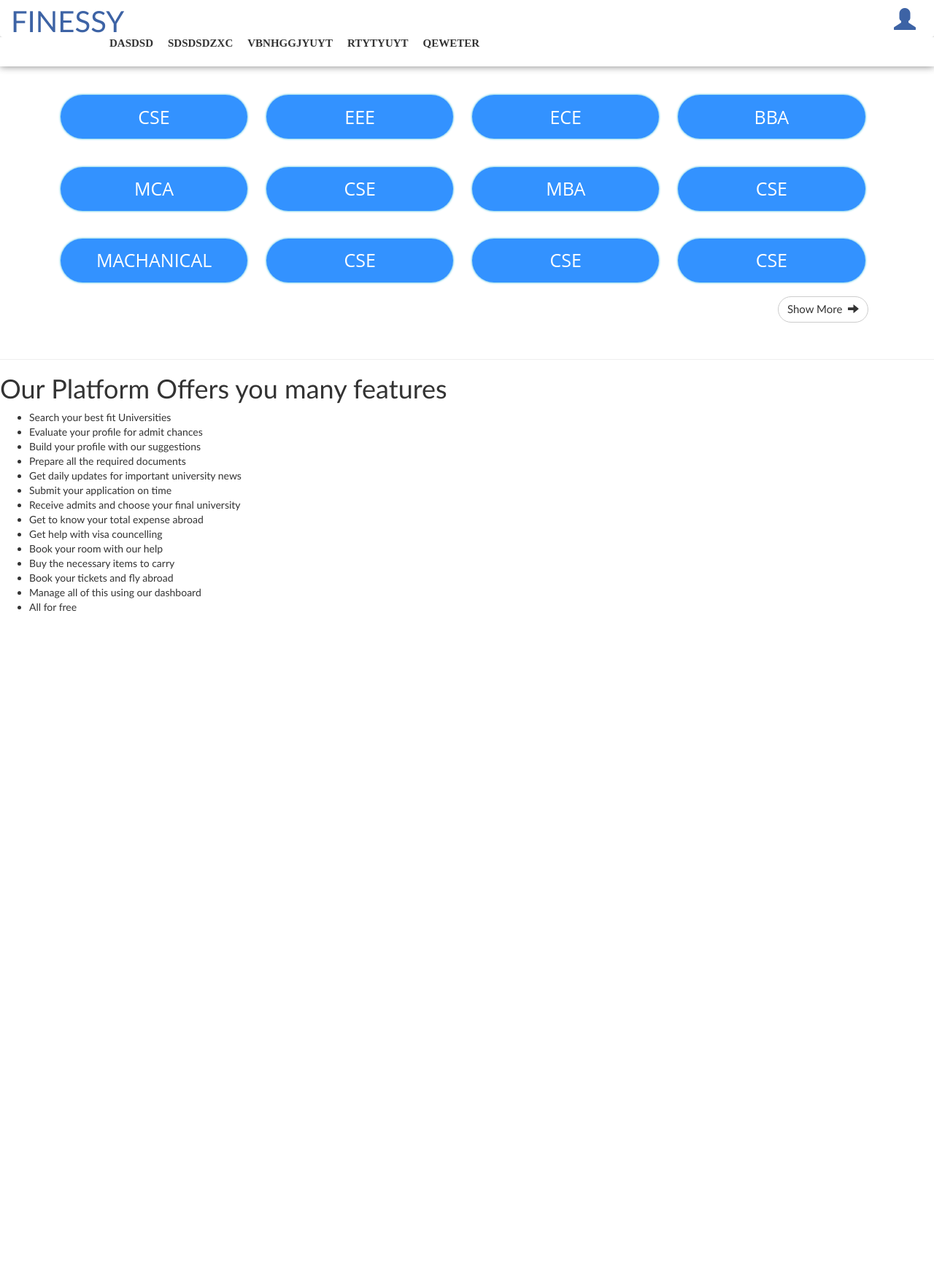
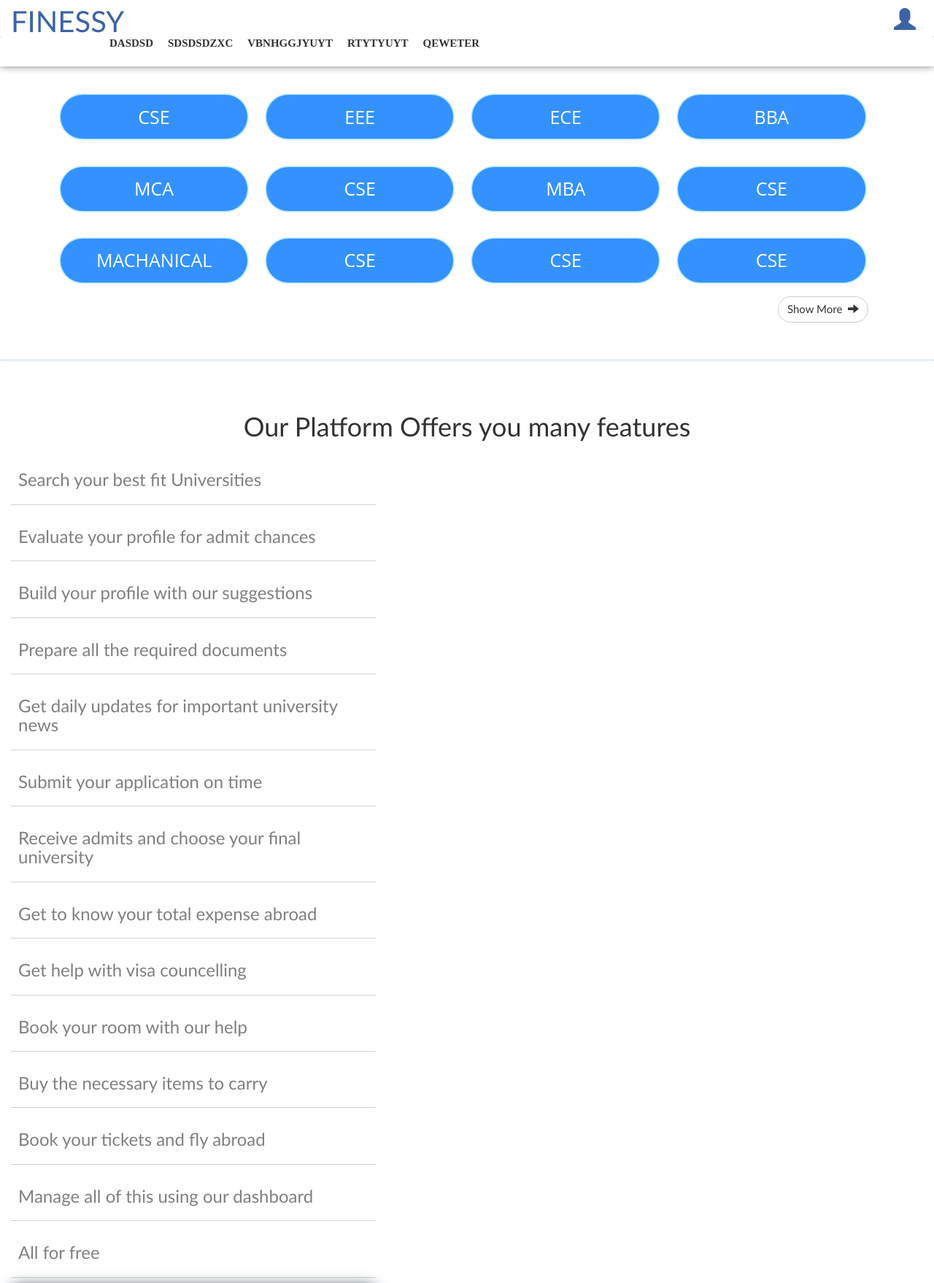
Before and after one commit to hiteshSharma6/mainscreen, a PHP site: page / in a window 1280 px wide. Shown: the top 1758 px of the page at 73% size. Before the commit the page ends 838 px from the top, so only its background shows below. Run offline with PHP 8.4, Linux system fonts and the light colour scheme; some libraries are stand-ins or nearby versions.

Commit message:
update temp-2

```diff
--- a/template-2/index.html
+++ b/template-2/index.html
@@ -53,27 +53,97 @@
 		<hr>
 		<section id="b2">
 			<h1>Our Platform Offers you many features</h1>
-			<div>
+			<div class="container-fluid">
 				<ul>
-					<li id="l1">Search your best fit Universities</li>
-					<li id="l2">Evaluate your profile for admit chances</li>
-					<li id="l3">Build your profile with our suggestions</li>
-					<li id="l4">Prepare all the required documents</li>
-					<li id="l5">Get daily updates for important university news</li>
-					<li id="l6">Submit your application on time</li>
-					<li id="l7">Receive admits and choose your final university</li>
-					<li id="l8">Get to know your total expense abroad</li>
-					<li id="l9">Get help with visa councelling</li>
-					<li id="l10">Book your room with our help</li>
-					<li id="l11">Buy the necessary items to carry</li>
-					<li id="l12">Book your tickets and fly abroad</li>
-					<li id="l13">Manage all of this using our dashboard</li>
-					<li id="l14">All for free</li>
+					<li id="l1" tabindex="1">
+						<h3>Search your best fit Universities</h3></li>
+					<li id="l2" tabindex="2">
+						<h3>Evaluate your profile for admit chances</h3></li>
+					<li id="l3" tabindex="3">
+						<h3>Build your profile with our suggestions</h3></li>
+					<li id="l4" tabindex="4">
+						<h3>Prepare all the required documents</h3></li>
+					<li id="l5" tabindex="5">
+						<h3>Get daily updates for important university news</h3></li>
+					<li id="l6" tabindex="6">
+						<h3>Submit your application on time</h3></li>
+					<li id="l7" tabindex="7">
+						<h3>Receive admits and choose your final university</h3></li>
+					<li id="l8" tabindex="8">
+						<h3>Get to know your total expense abroad</h3></li>
+					<li id="l9" tabindex="9">
+						<h3>Get help with visa councelling</h3></li>
+					<li id="l10" tabindex="10">
+						<h3>Book your room with our help</h3></li>
+					<li id="l11" tabindex="11">
+						<h3>Buy the necessary items to carry</h3></li>
+					<li id="l12" tabindex="12">
+						<h3>Book your tickets and fly abroad</h3></li>
+					<li id="l13" tabindex="13">
+						<h3>Manage all of this using our dashboard</h3></li>
+					<li id="l14" tabindex="14">
+						<h3>All for free</h3></li>
 				</ul>
-				<div>
-
-				</div>
+				<div class="image"> <img src="https://in.udacity.com/assets/images/shared/features/thumb-get-hired-fg.jpg" alt=""> </div>
 			</div>
+		</section>
+		<hr>
+		<section id="b3">
+			<h1>Use our WEBSITE or download our <i>APP</i></h1>
+			<h2>(give both ios and android symbol to show which one to download)</h2>
+			<button class="btn">Download</button>
+			<div><img src="https://in.udacity.com/assets/images/shared/features/thumb-get-hired-fg.jpg" alt=""></div>
+		</section>
+		<hr>
+		<section id="b4" class="container-fluid">
+			<h1>See what our Customers have to say</h1>
+			<ul class="reviews">
+				<li class="review">
+					<h4>
+						<div class="start">"</div>When I want a professional Finessy website with more options for customistion, I always choose courses from Bamboo. Their support is unrivaled.
+					</h4>
+						<div><img src="" alt=""></div>
+						<div>
+							<h6>Junaid</h6>
+							<h5>MS in CSE, Stanford</h5>
+							<div>
+								<ul>
+									<li></li>
+								</ul>
+							</div>
+						</div>
+				</li>
+				<li class="review">
+					<h4>
+						<div class="start">"</div>When I want a professional Finessy website with more options for customistion, I always choose courses from Bamboo. Their support is unrivaled.
+					</h4>
+						<div><img src="" alt=""></div>
+						<div>
+							<h6>Junaid</h6>
+							<h5>MS in CSE, Stanford</h5>
+							<div>
+								<ul>
+									<li></li>
+								</ul>
+							</div>
+						</div>
+				</li>
+				<li class="review">
+					<h4>
+						<div class="start">"</div>When I want a professional Finessy website with more options for customistion, I always choose courses from Bamboo. Their support is unrivaled.
+					</h4>
+						<div><img src="" alt=""></div>
+						<div>
+							<h6>Junaid</h6>
+							<h5>MS in CSE, Stanford</h5>
+							<div>
+								<ul>
+									<li></li>
+								</ul>
+							</div>
+						</div>
+				</li>
+			</ul>
 		</section>
 	</div>
 </body>
--- a/template-2/main.js
+++ b/template-2/main.js
@@ -22,8 +22,7 @@ function color() {
 }
 
 function init() {
-	color();
-	setInterval(serviceFlap,100);
+//	color();
 }
 
 window.addEventListener("DOMContentLoaded", init);
--- a/template-2/style.css
+++ b/template-2/style.css
@@ -185,7 +185,7 @@ body {
 }
 
 #b1 section:hover i {
-	display: block;
+/*	display: block;*/
 }
 
 #b1 button {
@@ -236,3 +236,167 @@ body {
 }
 
 /*--- END B1---*/
+
+hr {
+	padding: 1px;
+/*	border-bottom: 0.5px solid #02b3e4;*/
+/*	margin: 0px auto;*/
+/*	transform: skew(-45deg) scaleX(7);*/
+	box-shadow: inset 0px 0px 1px #0078CA;
+}
+
+/*--- B2 ---*/
+#b2 {
+/*	background-color: #F5F9FC;*/
+	padding: 50px 0px;
+}
+
+#b2 > div {
+	width: 100%;
+}
+
+#b2 h1 {
+	margin-top: 0px;
+	text-align: center;
+}
+
+#b2 ul {
+	width: 40%;
+	list-style: none;
+	padding: 0px;
+/*	float: left;*/
+}
+
+#b2 li {
+	padding: 10px;
+	border-bottom: 1px solid lightgray;
+	cursor: pointer;
+	color: gray;
+	transition-duration: 0.5s;
+}
+
+#b2 li:hover {
+	box-shadow: -1px 0px 10px darkslategray;
+	color: dimgray;
+}
+
+#b2 li:focus {
+	background-color: rgba(2, 179, 228, 0.6);
+	color: white;
+}
+
+#b2 .image {
+	width: 40%;
+/*		float: right;*/
+}
+
+#b2 img {
+	width: 100%;
+	border-radius: 10px;
+	box-shadow: 0px 2px 20px 0 rgba(46, 61, 73, 1);
+}
+/*--- END B2 ----*/
+
+/*--- B3 ---*/
+
+#b3 {
+	text-align: center;
+}
+
+#b3 h1 {
+	font-family: "Dotum";
+	padding: 50px;
+/*	font-size: 30px;*/
+/*	letter-spacing: 1px;*/
+}
+
+#b3 h2:nth-last-child(3) {
+	margin-bottom: 100px;
+}
+
+#b3 button {
+	border-radius: 50px;
+	width: 250px;
+	font-size: 1.5em;
+    line-height: 1.25em;
+    padding: .7em 0 .8em;
+	border-color: #0078CA;
+    color: #fff !important;
+    background-color: #0078CA;
+	margin-bottom: 20px;
+}
+
+#b3 button:hover {
+	background-color: #0065AA;
+}
+
+#b3 img {
+	border-radius: 10px;
+	margin: 20px;
+/*	display: block;*/
+}
+/*--- END B3 ---*/
+
+/*--- B4 ---*/
+#b4 h1 {
+	font-family: "Dotum";
+/*	color: white;*/
+}
+
+#b4 ul.reviews {
+	list-style: none;
+/*	display: inline-flex;*/
+/*	width: 100%;*/
+	overflow-x: scroll;
+	white-space: nowrap;
+	padding: 10px;
+}
+
+#b4 li.review {
+	background-color: azure;
+	width: 350px;
+	display: inline-block;
+	box-shadow: 0px 0px 10px lightgray;
+	white-space: normal;
+	cursor: pointer;
+	padding: 20px;
+	margin-right: 7vw;
+}
+
+.reviews::-webkit-scrollbar {
+	height: 3px;
+}
+
+.reviews::-webkit-scrollbar-track {
+    background-color: #ebebeb;
+    -webkit-border-radius: 50px;
+	border-radius: 50px;
+}
+
+.reviews::-webkit-scrollbar-thumb {
+    -webkit-border-radius: 10px;
+    border-radius: 50px;
+    background: lightgray;
+}
+
+#b4 li.review:nth-last-child(1) {
+	margin-right: 0px;
+}
+
+#b4 li.review:hover {
+	box-shadow: 0px 0px 10px gray;
+}
+
+#b4 .h4 {
+	font-size: 10px
+}
+
+#b4 .start {
+	margin-top: -10px;
+	width: 10%;
+	font-size: 50px;
+	float: left;
+	height: 100%;
+/*	padding: 10px;*/
+}
+/*--- END B4 ---*/
```
Also changed, not shown: index.html (deleted, +0 -84 lines), main.js (deleted, +0 -29 lines), style.css (deleted, +0 -238 lines).
